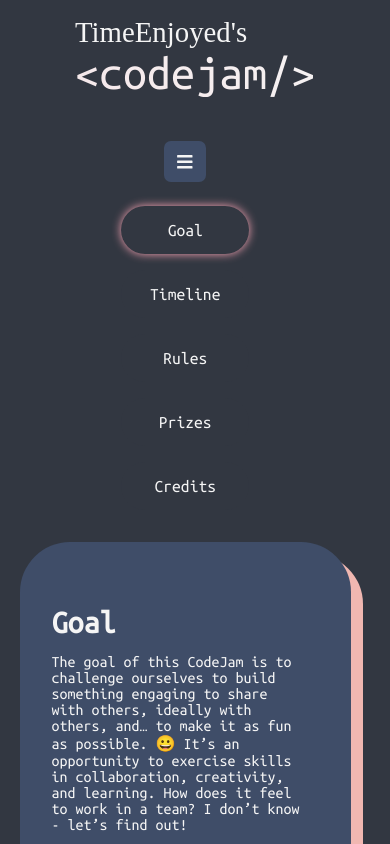
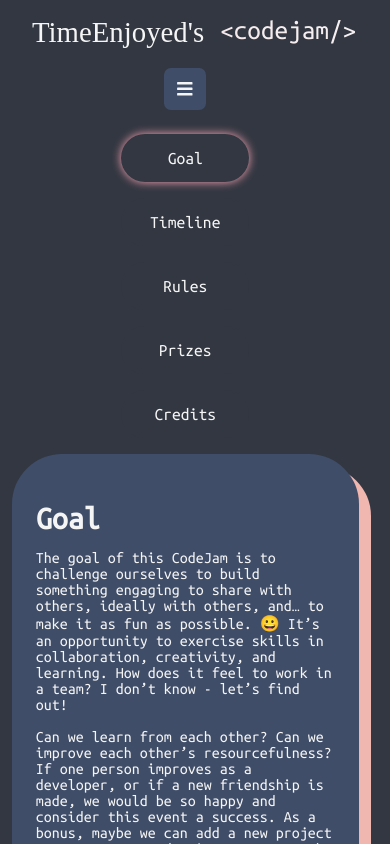
Before and after one commit to ezstarr/Codejam-Site, a Next.js app in the folder codejam-site/: page / in a window 390 px wide. Shown: the top 844 px of the page. Built offline with nearby package versions, Linux system fonts and the light colour scheme; a web font is replaced by a local one.

Commit message:
scroll and mobile version adjust properly

```diff
--- a/codejam-site/app/page.module.css
+++ b/codejam-site/app/page.module.css
@@ -1,7 +1,7 @@
 .container {
   display: flex;
   flex-direction: column;
-  height: 100%;
+  height: 100vh;
 }
 .header {
   display: flex;
@@ -27,6 +27,7 @@
   flex-direction: row;
   height: 60%;
   width: 60%;
+
 }
 .navContainer {
   display: flex;
@@ -188,17 +189,38 @@
 @media screen and (max-width: 1024px) {
   /* don't forget to change this value in page.jsx as well */
   .innerContainer {
-    padding: 5%;
+    padding: 60px 3% 3% 3%;
     width: 95%;
     height: 100%;
     flex-direction: column;
+    gap: 1rem;
+    position: absolute;
+    top: 0;
+  }
+  .innerContentDiv {
+    padding-left: 1.5rem;
+    padding-right: .5rem;
+    padding-top: 1rem;
+  }
+  .navContainer {
+    transition: transform 0.3s ease;
+    z-index: 1;
+  }
+  .header {
+    margin-left: 2rem;
+    align-items: center;
     justify-content: center;
-    gap: 2rem;
+    flex-direction: row;
   }
-
-  .header {
-    margin-left: 0;
-    justify-content: center;
+  .headerLogo {
+    width: 100%;
+    display: flex;
+    flex-direction: row;
+    flex-wrap: nowrap;
+    gap: 1rem;
+  }
+  .cjHeader {
+    font-size: 1.7rem;
   }
 
   .footerSocialsContainer {
```
